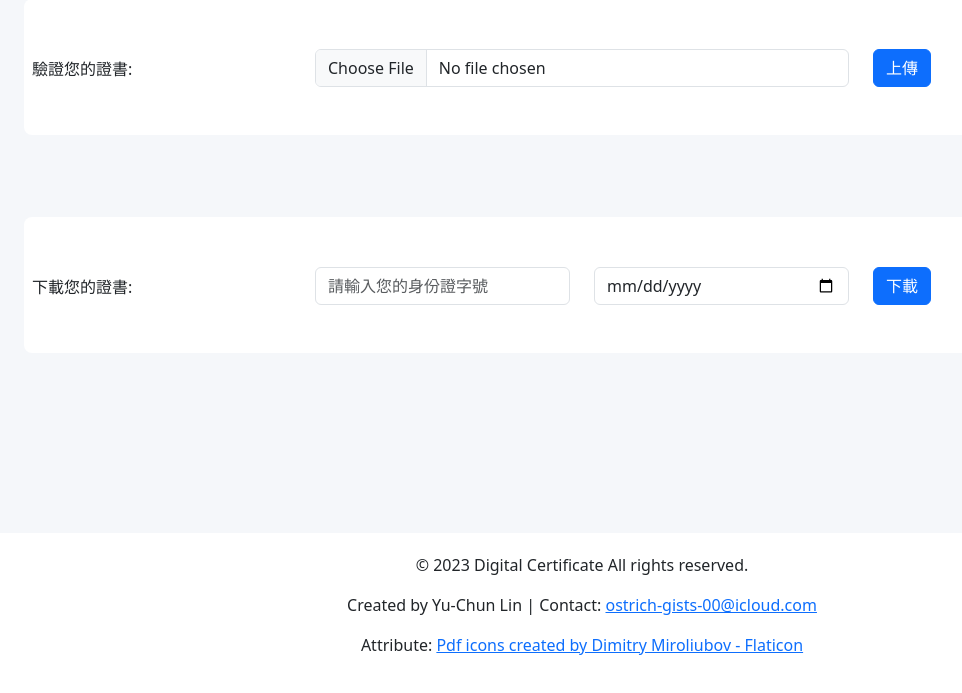
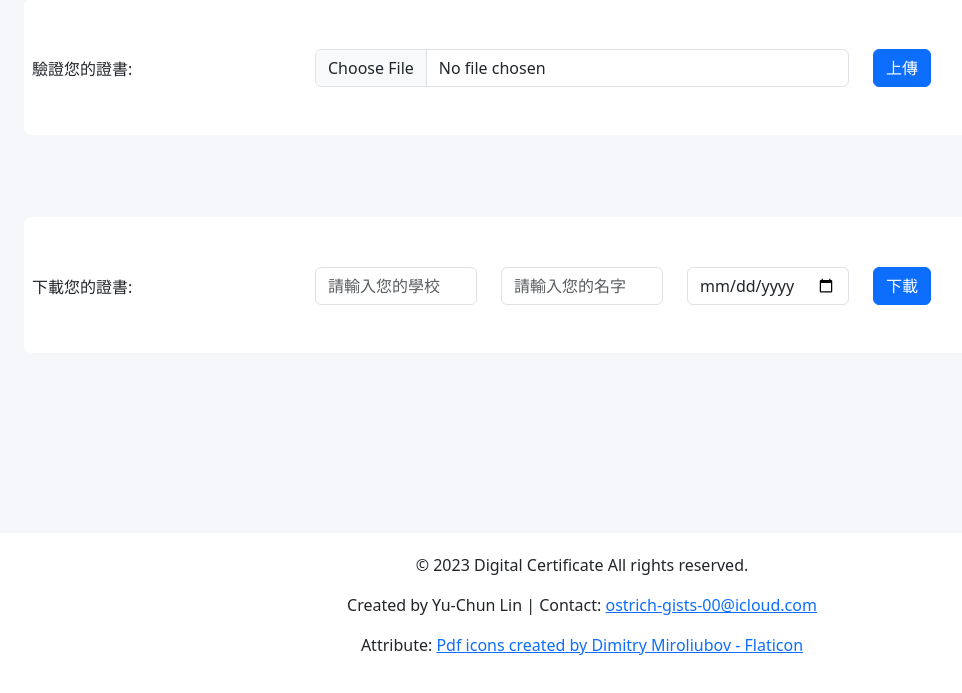
Before and after one commit to yuchun1214/digital-certificate, a Flask app: template templates/index.html in a window 1280 px wide. Shown: the part 107-800 px from the top of the page, without its empty margins (58-1020 px from the left). Run offline with Flask 3, Linux system fonts and the light colour scheme; the template is opened without the code that fills it, so the values that code supplies are empty; parts of the project's set-up code (start-up, migrations or seed data) failed here and were passed over; some libraries are stand-ins or nearby versions.

Commit message:
Use name and school name to download files

```diff
--- a/app.py
+++ b/app.py
@@ -53,15 +53,16 @@ def search_file():
 
 
     # check if id and date in the form
-    if not request.form['id'] or not request.form['date']:
+    if not request.form['name'] or not request.form['date'] or not request.form['school']:
         return jsonify({
-            'message' : 'id or date not found',
+            'message' : 'name, school, or activity date is not found',
         })
 
-    id = request.form['id']
+    name = request.form['name']
+    school = request.form['school']
     activity_date = datetime.strptime(request.form['date'], "%Y-%m-%d")
     # search file in files with the filename activity_date/id.pdf
-    files = glob.glob(path.join('files', '%d%02d%02d' % (activity_date.year, activity_date.month, activity_date.day), '%s*' % id))
+    files = glob.glob(path.join('files', '%d%02d%02d' % (activity_date.year, activity_date.month, activity_date.day), '%s-%s*' % (school, name)))
 
     if len(files) > 0:
         tokens = []
@@ -69,7 +70,7 @@ def search_file():
 
             # generate a token
             sha256_hash = hashlib.sha256()
-            sha256_hash.update((str(datetime.now().timestamp()) + id).encode())
+            sha256_hash.update((str(datetime.now().timestamp()) + school + name).encode())
             token = sha256_hash.hexdigest()
             print(token)
             tokens.append(token)
@@ -101,6 +102,7 @@ def download_file():
 
     # if token exist, delete it
     filename = entry[1]
+    print(filename)
     cursor.execute("DELETE FROM tokens WHERE token = '%s'" % token)
     con.commit()
 
--- a/templates/index.html
+++ b/templates/index.html
@@ -86,11 +86,15 @@
                 <label for="formFile" class="form-label">下載您的證書:</label><br>
               </div>
 
-              <div class="col-sm-3">
-                <input class="form-control" type="text" id="id-input" name="id" placeholder="請輸入您的身份證字號"><br><br>
+              <div class="col-sm-2">
+                <input class="form-control" type="text" id="school-input" name="school" placeholder="請輸入您的學校"><br><br>
               </div>
 
-              <div class="col-sm-3">
+              <div class="col-sm-2">
+                <input class="form-control" type="text" id="name-input" name="name" placeholder="請輸入您的名字"><br><br>
+              </div>
+
+              <div class="col-sm-2">
                 <input class="form-control" type="date" id="date-input" name="date"
                   data-bs-toggle="tooltip" data-bs-placement="top" data-bs-title="請輸入活動日期"><br><br>
               </div>
@@ -160,8 +164,6 @@
               console.log(value)
               if (value.message === 'ok') {
                 // Fix id-input and date-input
-                var id = document.getElementById('id-input').value;
-                var date = document.getElementById('date-input').value;
 
                 $('#files').empty();
                 for(var i = 0; i < value.tokens.length; ++i){
@@ -176,8 +178,6 @@
                     `
                   )
                 }
-
-                $('#file-link').attr('href', url);
 
                 $('#file-download-area').collapse('show');
               }else if (value.message === 'file not found'){
```
